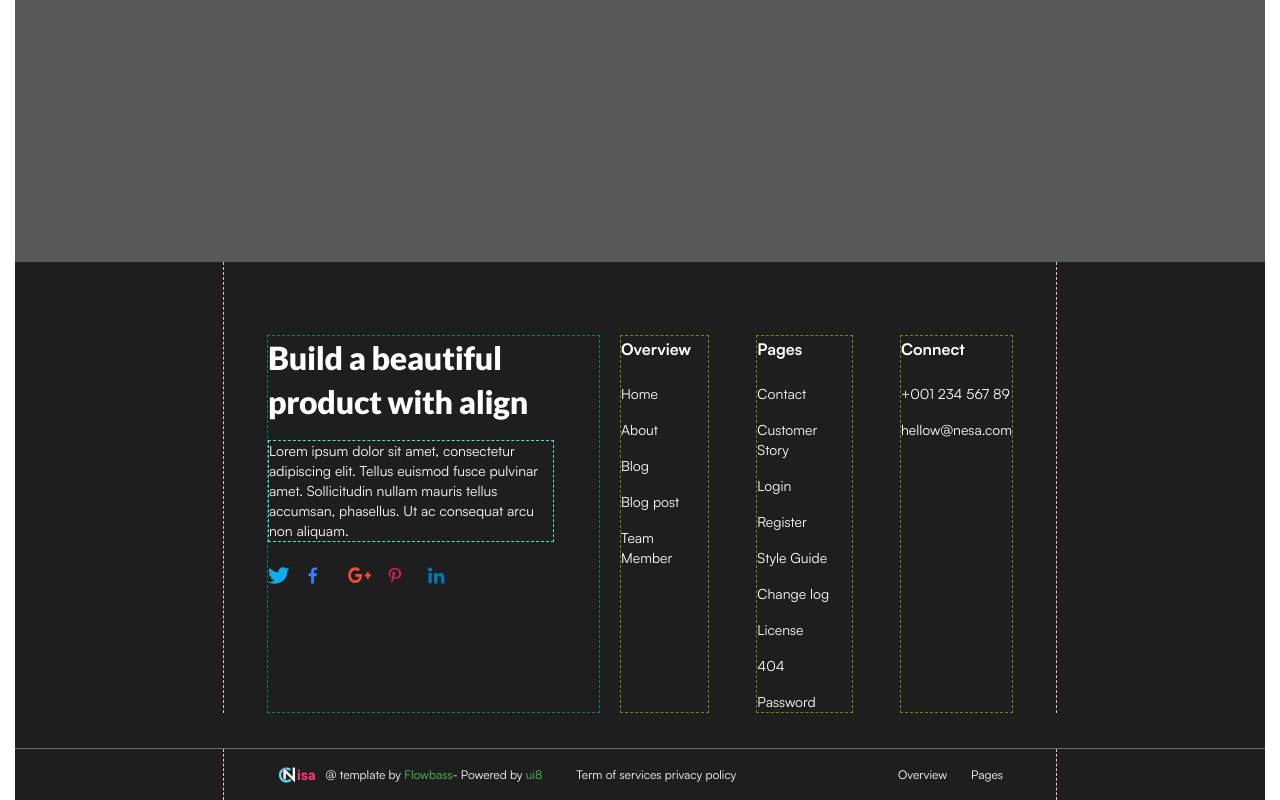
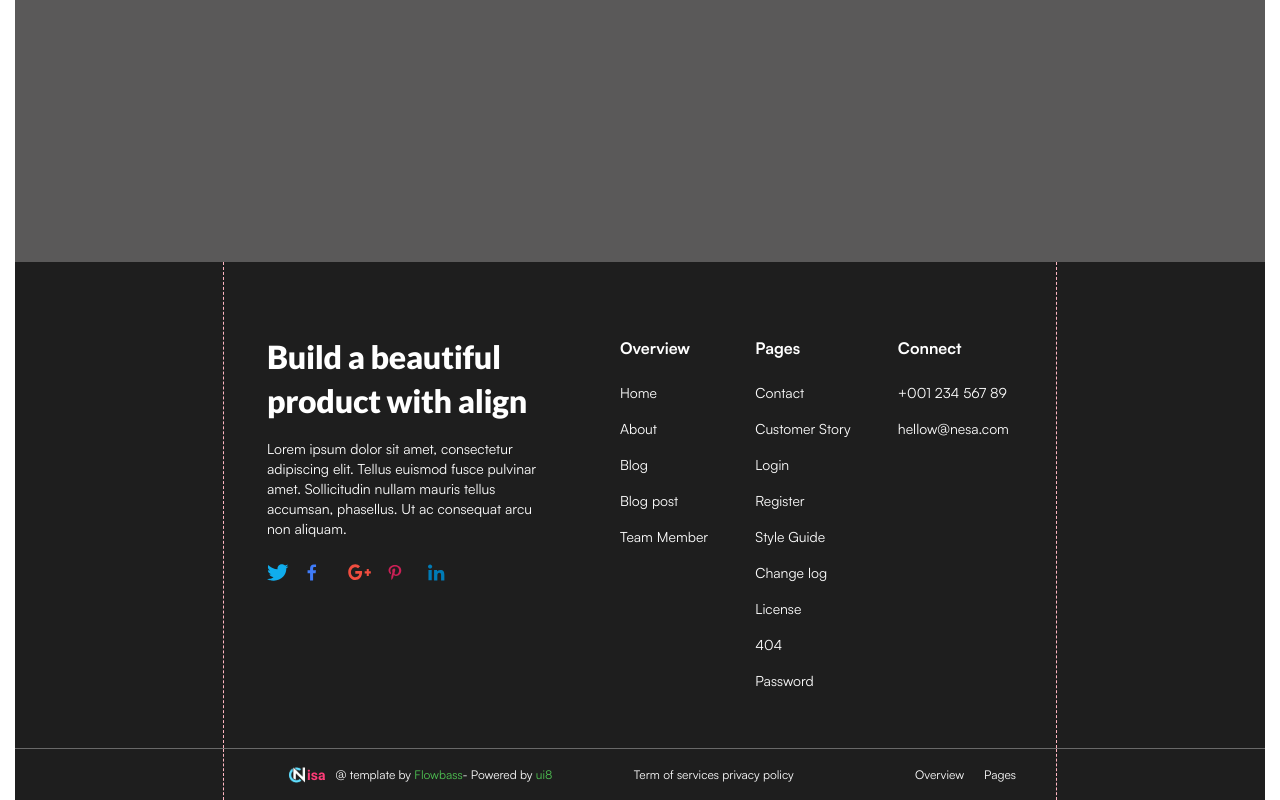
Before and after one commit to DmDrozhin/nisa-teams-build, a Vue app: page / in a window 1280 px wide. Shown: the part 402-1202 px from the top of the page. Built offline with nearby package versions, Linux system fonts and the light colour scheme.

Commit message:
footer resp xxl lg xs done 	modified:   src/components/bottom-final-row.vue 	modified:   src/components/bottom-menu.vue 	modified:   src/components/socials-block.vue 	modified:   src/styles/fonts/fonts-h.scss

```diff
--- a/src/components/bottom-final-row.vue
+++ b/src/components/bottom-final-row.vue
@@ -35,25 +35,47 @@ const data = computed(() => store.getters['structure/FOOTER_DATA_PL']('footer'))
 .bottom-row {
   width: 100%;
   background-color: $bl-1E;
-  border-top: 0.5px solid $gr-69;
-  $sz-s: 13px;
-  $sz-l: 20px;
+  border-top: 0.5px solid $gr-69; // real line
+  $sz-s: 13px; // icon & logo
+  $sz-l: 20px; // icon & logo
   &__container { @include container; }
   &__wrapper {
     @include wrapper;
-    @include fr-sb-c;
     color: $wt;
-    @include media('min', 'xs') { height: 78px; }
-    @include media('min', 'lg') { height: 51px; padding-inline: 30px; }
-    @include media('min', 'xxl') { height: 68px; }
+    @include media('min', 'xs') {
+      @include fr; flex-wrap: wrap; align-content: flex-start; row-gap: 12px;
+      height: 78px;
+      padding: 7px 0 0 0;
+    }
+    @include media('min', 'lg') {
+      @include fr-sb-c; flex-wrap: nowrap; row-gap: unset;
+      height: 51px;
+      padding: 0 17px 0 40px;
+    }
+    @include media('min', 'xxl') {
+      height: 68px;
+      padding: 0 0 0 0;
+    }
   }
-  &__part { @include fr-sb-c; }
+  &__part {
+    @include media('min', 'xs') { @include fr-st-c; }
+    @include media('min', 'lg') { @include fr-sb-c; }
+  }
+  &__part.l {
+    @include media('min', 'xs') { flex: 1 0 100%; @include fr-c-c; }
+    @include media('min', 'lg') { flex: auto; @include fr-st-c; }
+  }
   &__part.c {
     // border: 0.5px dashed olivedrab; // tech
-    position: relative;
-    left: -64px;
+    @include media('min', 'xs') { flex: 0 1 70%; }
+    @include media('min', 'lg') { flex: auto; position: relative; left: -20px; }
+    @include media('min', 'xxl') { position: relative; left: -64px; }
   }
-  &__part.r { column-gap: 10px; }
+  &__part.r {
+    @include media('min', 'xs') { flex: 1; @include fr-nd-c; }
+    @include media('min', 'lg') { flex: 0; }
+    column-gap: 10px;
+  }
 
   // ICON
   &__icon, .icon {
@@ -99,7 +121,9 @@ const data = computed(() => store.getters['structure/FOOTER_DATA_PL']('footer'))
   }
   &__over {
     @include p10-10-9;
-    margin-right: 14px;
+    @include media('min', 'xs') { margin-right: 3px; }
+    @include media('min', 'lg') { margin-right: 10px; }
+    @include media('min', 'xxl') { margin-right: 14px; }
   }
   &__pages {
     @include p10-10-9;
--- a/src/components/bottom-menu.vue
+++ b/src/components/bottom-menu.vue
@@ -48,30 +48,28 @@ const menu = computed(() => data.value[Object.keys(data.value)[3]])
   @include media('min', 'xs') { height: 645px; }
   @include media('min', 'lg') { height: 486px; }
   @include media('min', 'xxl') { height: 519px; }
-  &__container {
-    @include container;
-  }
+  &__container { @include container; height: inherit; }
   &__wrap {
+    // border: 0.5px dashed rgb(0, 128, 122); // tech
     @include wrapper;
-    @include media('min', 'xs') { @include fc; padding-top: 40px; }
+    @include media('min', 'xs') { @include fc; padding: 39px 0 0 0; }
     @include media('min', 'lg') { @include fr; column-gap: 20px; padding: 73px 20px 0 20px; }
     @include media('min', 'xxl') { column-gap: 20px; padding: 80px 0 0 0; }
   }
   &__side-l {
-    border: 0.5px dashed rgb(0, 128, 122);
-    @include media('min', 'xs') { flex: 1 1 100%; }
+    @include media('min', 'xs') { flex: 1 1 100%; padding-right: 6%; padding-bottom: 32px; }
     @include media('min', 'lg') { flex: 0 0 333px; padding-right: 6%; }
     @include media('min', 'xxl') { flex: 0 0 455px; padding-right: 7%; }
     & .adv {
       color: $wt;
       &__title {
-        @include media('min', 'xs') { @include H8; }
-        @include media('min', 'lg') { @include H6; margin-bottom: 16px; }
+        @include media('min', 'xs') { @include H8; margin-bottom: 15px; padding-right: 6%; }
+        @include media('min', 'lg') { @include H6; margin-bottom: 16px; padding-right: 0; }
         @include media('min', 'xxl') { @include H5; margin-bottom: 27px; }
 
       }
       &__sub-title {
-        border: 0.5px dashed rgb(70, 228, 220);
+        // border: 0.5px dashed rgb(70, 228, 220); // tech
         @include media('min', 'xs') { @include P9-R; }
         @include media('min', 'xxl') { @include P6-R; }
         margin-bottom: 24px;
@@ -83,15 +81,14 @@ const menu = computed(() => data.value[Object.keys(data.value)[3]])
     & .links {
       @include fr-st;
 
-      @include media('min', 'xs') { @include P7-B; }
+      @include media('min', 'xs') { @include P7-B; column-gap: 12%; }
       @include media('min', 'lg') { @include P4-B; column-gap: 12%; }
-      @include media('min', 'xxl') { @include P1-B; column-gap: 100px; }
+      @include media('min', 'xxl') { @include P1-B; column-gap: 18%; }
       &__group {
         color: $wt;
-        border: 0.5px dashed olive;
+        // border: 0.5px dashed olive; // tech
         @include fc-st-st;
-
-        @include media('min', 'xs') { row-gap: 17px; }
+        @include media('min', 'xs') { row-gap: 25px; }
         @include media('min', 'lg') { row-gap: 22px; }
         @include media('min', 'xxl') { row-gap: 17px; }
       }
@@ -101,7 +98,7 @@ const menu = computed(() => data.value[Object.keys(data.value)[3]])
         @include media('min', 'xxl') { @include P1-B; }
       }
       &__list {
-        @include media('min', 'xs') { @include P10-R; }
+        @include media('min', 'xs') { @include P10-R; row-gap: 16px; }
         @include media('min', 'lg') { @include P9-R; row-gap: 16px; }
         @include media('min', 'xxl') { @include P6-R; row-gap: 16px; }
         @include fc-st-st;
--- a/src/components/socials-block.vue
+++ b/src/components/socials-block.vue
@@ -22,7 +22,7 @@ const props = defineProps({ setts: { type: Array } })
   // border: 0.5px dashed orange;
   height: 19px;
   @include fr-sb-c;
-  @include media('min', 'xs') { width: 55%; }
+  @include media('min', 'xs') { width: 61%; }
   @include media('min', 'lg') { width: 70%; }
   @include media('min', 'xxl') { width: 52%; }
   &__icon {
--- a/src/styles/fonts/fonts-h.scss
+++ b/src/styles/fonts/fonts-h.scss
@@ -38,6 +38,7 @@
   font-family: 'Lato-Black';
   font-size: 24px;
   line-height: 32px;
+  letter-spacing: -.3px;
 }
 @mixin H9 {
   font-family: 'Lato-Black';
```
Also changed, not shown: 1 other file (tests, documents, lock files or other folders).
